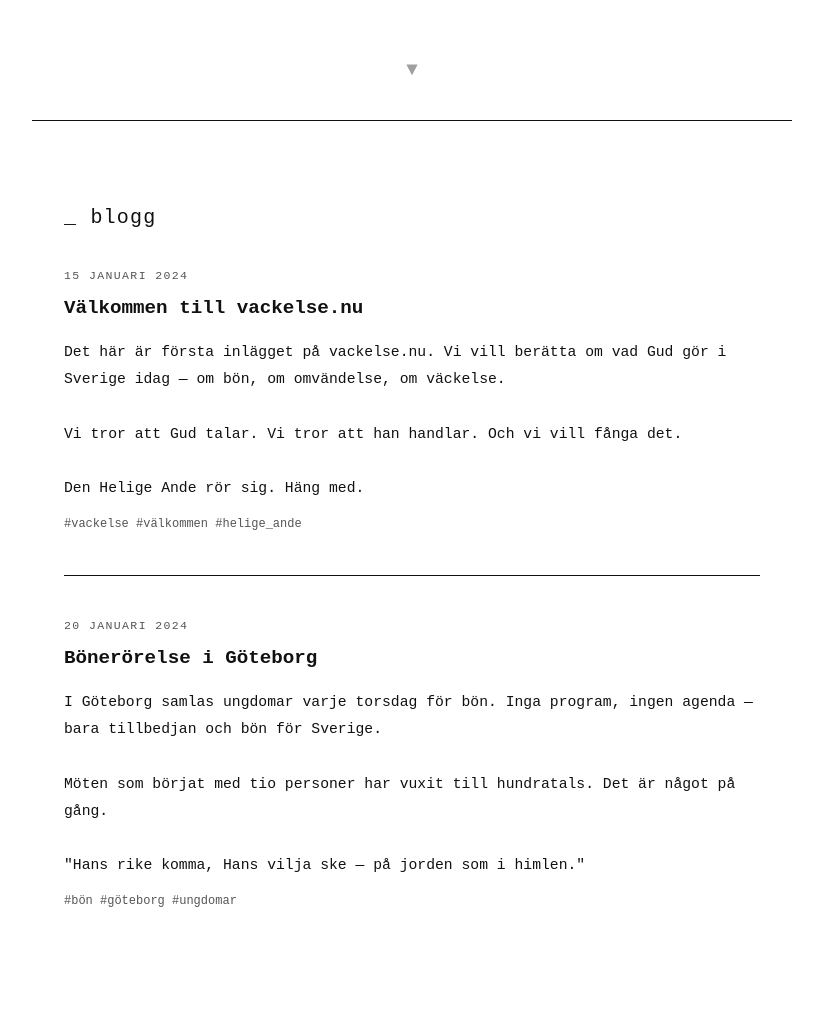
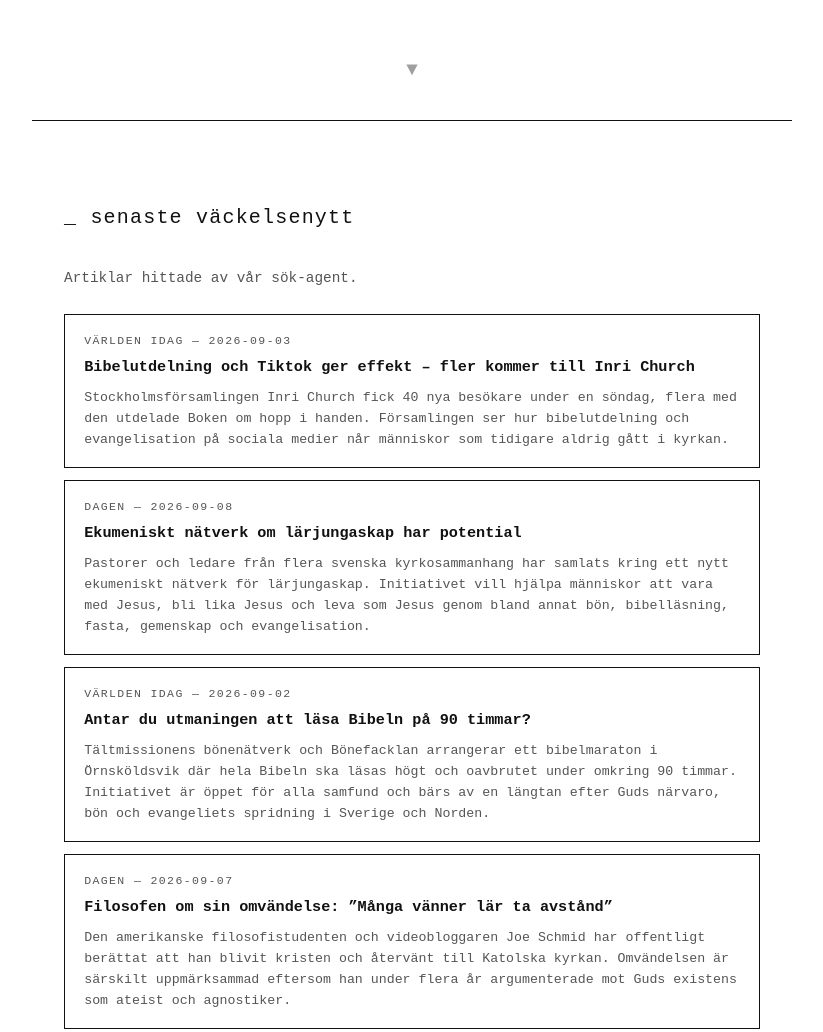
Before and after one commit to malmludvig/vackelse-nu, a plain HTML site: page index.html in a window 1280 px wide. Shown: the part 680-1712 px from the top of the page, without its empty margins (228-1051 px from the left). Drawn offline with Linux system fonts and the light colour scheme.

Commit message:
Add article thumbnails (image field) to agent results
- agent/run.js: ask the search agent for each article's main image
  URL (og:image) and include it in the JSON schema/output.
- admin.html & index.html (script.js): render a 100x100px thumbnail
  inline with each result card, styled via new .result-image /
  .result-body flex layout in style.css. Falls back gracefully when
  an article has no image or the image URL fails to load.
- index.html: new "#agent" section on the public homepage showing
  the latest search results (previously only shown in admin.html).

Co-Authored-By: Claude Sonnet 5 <noreply@anthropic.com>
Claude-Session: https://claude.ai/code/session_01GJCyZ9kFaycGBsak3mawBM

```diff
--- a/agent/run.js
+++ b/agent/run.js
@@ -31,6 +31,8 @@ Ifall det inte finns några svenska artiklar om väckelse de senaste 14 dagarna,
 Sök speciellt efter nyheter som reflekterar budskapet från bibelorden som finns på https://vackelse.nu/#bibelord .
 Kontrollera att länkarna till de utvalda artiklar fungerar. Innehållet på länken till artikeln får inte vara "Sidan kunde inte hittas", "404", eller liknande.
 Ifall länken till artikeln inte fungerar ta bort den från sökresultatet.
+Hitta även artikelns huvudbild (t ex og:image eller den bild som visas högst upp i artikeln) och inkludera en direktlänk till bildfilen.
+Ifall artikeln saknar en egen bild, lämna fältet "image" som en tom sträng.
 Resultatet av sökningen ska vara max 5 artiklar som matchar kriterierna nämnda ovan.
 Inkludera endast artiklar i sökresultatet som inte är äldre än 14 dagar.
 
@@ -71,7 +73,8 @@ Svara ENBART med ett JSON-objekt i exakt detta format — ingen förklarande tex
       "summary": "2–3 meningar som sammanfattar innehållet på svenska",
       "url": "https://...",
       "source": "Källans namn",
-      "date": "YYYY-MM-DD"
+      "date": "YYYY-MM-DD",
+      "image": "https://... (artikelns huvudbild, eller tom sträng om ingen finns)"
     }
   ]
 }`
--- a/index.html
+++ b/index.html
@@ -18,6 +18,7 @@
         </div>
         <div class="nav-menu" id="navMenu">
             <a href="#syfte" data-key="nav_syfte">Syfte</a>
+            <a href="#agent" data-key="nav_agent">Väckelsenytt</a>
             <a href="#blogg" data-key="nav_blogg">Blogg</a>
             <a href="#bibelord" data-key="nav_bibelord">Bibelord</a>
             <a href="#om" data-key="nav_om">Om oss</a>
@@ -37,6 +38,13 @@
             <p class="hero-kingdom" id="heroKingdom">Hans rike komma</p>
         </div>
         <a href="#agent" class="hero-arrow" aria-label="Scrolla ner">▼</a>
+    </section>
+
+    <!-- AGENT RESULTS -->
+    <section id="agent" class="section">
+        <h2 class="section-h" id="agentTitle">_ senaste väckelsenytt</h2>
+        <p class="section-lead" id="agentLead">Artiklar hittade av vår sök-agent.</p>
+        <div id="agentResults" class="agent-results"></div>
     </section>
 
     <!-- BLOG -->
--- a/script.js
+++ b/script.js
@@ -2,16 +2,23 @@
 
 // ── STATE ─────────────────────────────────────────────────────────────────
 let lang = 'sv';
+let agentResults = null; // null = not loaded yet, [] = loaded, empty
 
 // ── TRANSLATIONS ──────────────────────────────────────────────────────────
 const T = {
     sv: {
         nav_syfte:    'Syfte',
+        nav_agent:    'Väckelsenytt',
         nav_blogg:    'Blogg',
         nav_bibelord: 'Bibelord',
         nav_om:       'Om oss',
         contact:      'Kontakt:',
 
+        agentTitle:   '_ senaste väckelsenytt',
+        agentLead:    'Artiklar hittade av vår sök-agent.',
+        agentLoading: 'Laddar...',
+        agentEmpty:   'Inga resultat ännu — kör agenten via GitHub Actions.',
+        agentError:   'Kunde inte ladda resultat.',
 
         bloggTitle:   '_ blogg',
         syfteTitle:   '_ syfte',
@@ -36,11 +43,17 @@ const T = {
     },
     en: {
         nav_syfte:    'Purpose',
+        nav_agent:    'Revival News',
         nav_blogg:    'Blog',
         nav_bibelord: 'Bible Verses',
         nav_om:       'About',
         contact:      'Contact:',
 
+        agentTitle:   '_ latest revival news',
+        agentLead:    'Articles found by our search agent.',
+        agentLoading: 'Loading...',
+        agentEmpty:   'No results yet — run the agent via GitHub Actions.',
+        agentError:   'Could not load results.',
 
         bloggTitle:   '_ blog',
         syfteTitle:   '_ purpose',
@@ -439,6 +452,10 @@ function applyLang() {
     // Blog
     document.getElementById('bloggTitle').textContent   = t.bloggTitle;
 
+    // Agent
+    document.getElementById('agentTitle').textContent = t.agentTitle;
+    document.getElementById('agentLead').textContent  = t.agentLead;
+
     // Syfte
     document.getElementById('syfteTitle').textContent   = t.syfteTitle;
     document.getElementById('syfteH3').textContent      = t.syfteH3;
@@ -458,7 +475,51 @@ function applyLang() {
 
     renderBlog();
     renderVerses();
+    renderAgentResults();
 
+}
+
+async function loadAgentResults() {
+    if (agentResults !== null) return renderAgentResults();
+    try {
+        const res = await fetch('data/results.json');
+        if (!res.ok) throw new Error();
+        const data = await res.json();
+        agentResults = data.items || [];
+    } catch (_) {
+        agentResults = 'error';
+    }
+    renderAgentResults();
+}
+
+function renderAgentResults() {
+    const t = T[lang];
+    const el = document.getElementById('agentResults');
+    if (!el) return;
+
+    if (agentResults === null) {
+        el.innerHTML = `<p class="agent-status">${t.agentLoading}</p>`;
+        return;
+    }
+    if (agentResults === 'error') {
+        el.innerHTML = `<p class="agent-status">${t.agentError}</p>`;
+        return;
+    }
+    if (agentResults.length === 0) {
+        el.innerHTML = `<p class="agent-status">${t.agentEmpty}</p>`;
+        return;
+    }
+
+    el.innerHTML = agentResults.map(r => `
+        <div class="result-card">
+            ${r.image ? `<img class="result-image" src="${r.image}" alt="" loading="lazy" onerror="this.remove()">` : ''}
+            <div class="result-body">
+                <span class="result-source">${r.source || ''} — ${r.date || ''}</span>
+                <div class="result-title"><a href="${r.url || '#'}" target="_blank" rel="noopener">${r.title}</a></div>
+                <div class="result-excerpt">${r.summary}</div>
+            </div>
+        </div>
+    `).join('');
 }
 
 function renderBlog() {
@@ -517,4 +578,5 @@ function toggleVerse(i) {
 document.addEventListener('DOMContentLoaded', () => {
     document.getElementById('footerYear').textContent = new Date().getFullYear();
     applyLang();
+    loadAgentResults();
 });
--- a/style.css
+++ b/style.css
@@ -206,12 +206,17 @@ a:hover { text-decoration: underline; }
 .agent-results { margin-bottom: 2rem; }
 
 .result-card {
+    display: flex;
+    align-items: flex-start;
+    gap: 1rem;
     border: 1px solid var(--border);
     padding: 1rem 1.2rem;
     margin-bottom: 0.8rem;
     transition: background var(--ease), color var(--ease);
     cursor: default;
 }
+
+.result-body { flex: 1; min-width: 0; }
 .result-card:hover { background: var(--text); color: var(--bg); }
 .result-card:hover .result-source,
 .result-card:hover .result-excerpt,
@@ -224,6 +229,15 @@ a:hover { text-decoration: underline; }
     letter-spacing: 0.12em;
     display: block;
     margin-bottom: 0.3rem;
+}
+
+.result-image {
+    display: block;
+    width: 100px;
+    height: 100px;
+    flex-shrink: 0;
+    object-fit: cover;
+    border: 1px solid var(--border);
 }
 
 .result-title { font-size: 0.95rem; font-weight: bold; margin-bottom: 0.4rem; }
```
Also changed, not shown: admin.html (+9 -5 lines).
